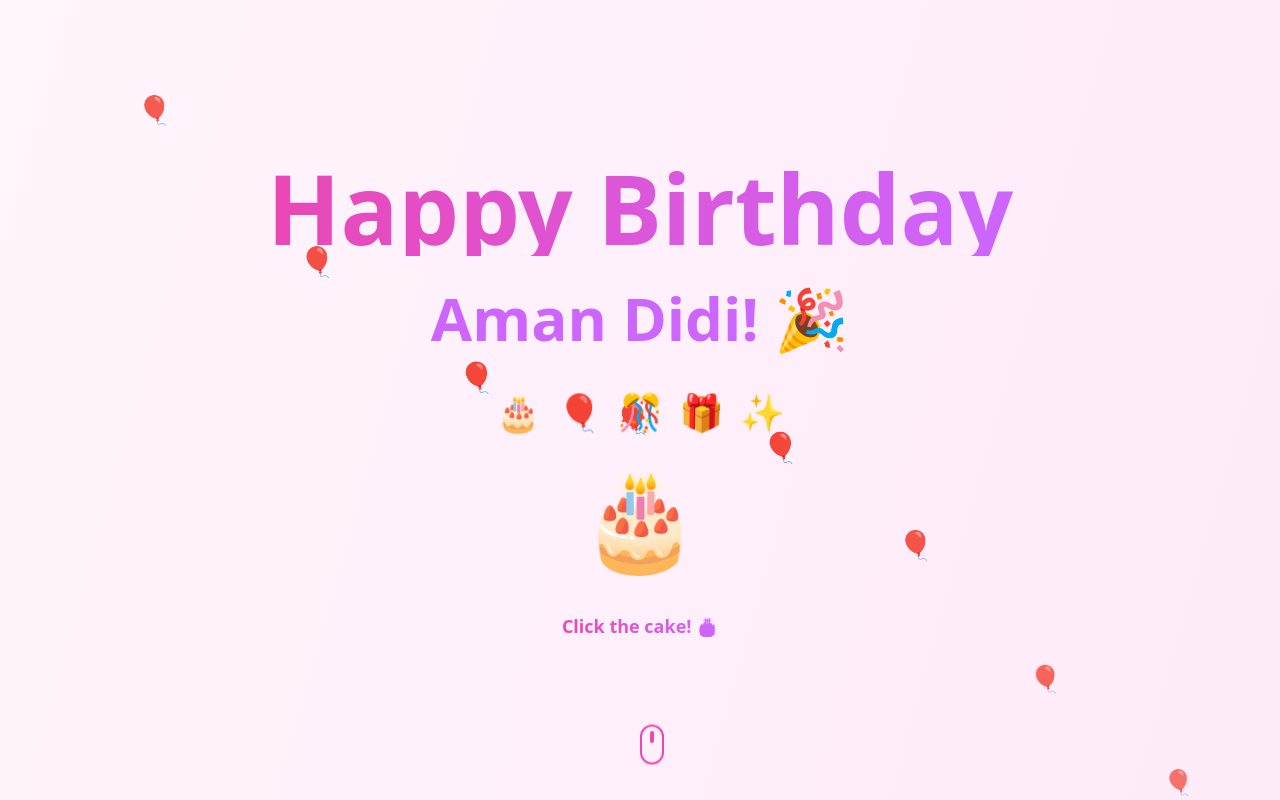
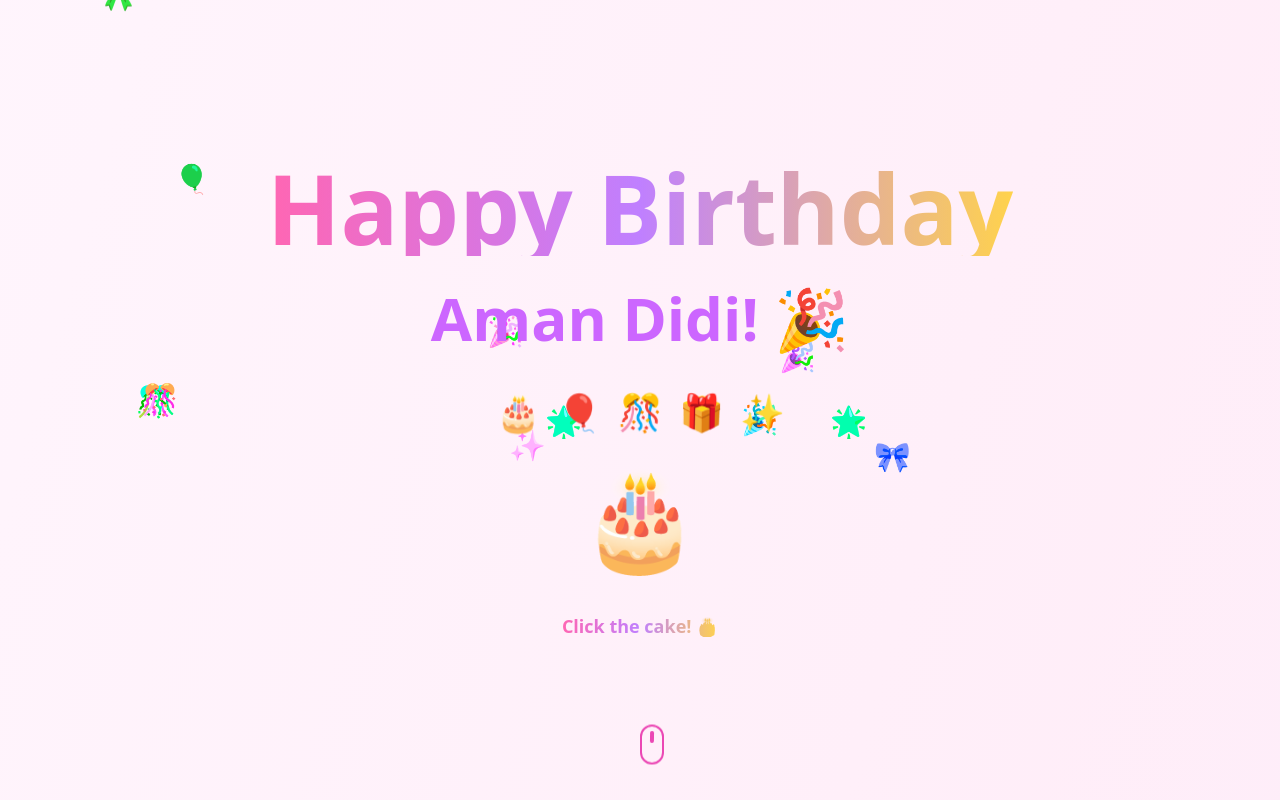
Before and after one commit to Manpreet3138/aman-didi-birthday-celebration, a React (Vite) app: page / in a window 1280 px wide. Shown: the top 800 px of the page. Built offline with nearby package versions, Linux system fonts and the light colour scheme.

Commit message:
Refactor: Improve balloon animation and theme
-   Randomize balloon colors and movement.
-   Adjust theme for a more joyful feel.
-   Revert cake to not split into pieces.

```diff
--- a/src/components/FlyingBalloons.tsx
+++ b/src/components/FlyingBalloons.tsx
@@ -1,17 +1,29 @@
+const balloonColors = ['🎈', '🟣', '🔵', '🟢', '🟡', '🟠', '❤️', '💜'];
+const balloonEmojis = ['🎈', '🎀', '🌟', '✨', '🎊', '🎉'];
+
 const FlyingBalloons = () => (
   <div className="fixed inset-0 pointer-events-none z-10 overflow-hidden">
-    {[...Array(8)].map((_, i) => (
+    {[...Array(12)].map((_, i) => {
+      const randomEmoji = balloonEmojis[Math.floor(Math.random() * balloonEmojis.length)];
+      const randomLeft = Math.random() * 90 + 5; // 5% to 95%
+      const randomDelay = Math.random() * 3; // 0 to 3 seconds
+      const randomDuration = 6 + Math.random() * 4; // 6 to 10 seconds
+
+      return (
         <div
           key={i}
           className="absolute text-3xl animate-fly-balloon"
           style={{
-          left: `${10 + i * 12}%`,
-          animationDelay: `${i * 0.8}s`,
+            left: `${randomLeft}%`,
+            animationDelay: `${randomDelay}s`,
+            animationDuration: `${randomDuration}s`,
+            filter: `hue-rotate(${Math.random() * 360}deg) saturate(1.5) brightness(1.2)`,
           }}
         >
-        🎈
+          {randomEmoji}
         </div>
-    ))}
+      );
+    })}
   </div>
 );
 
--- a/src/index.css
+++ b/src/index.css
@@ -38,22 +38,26 @@ All colors MUST be HSL.
 
     --radius: 1rem;
 
-    /* Birthday theme colors */
-    --birthday-pink: 320 80% 60%;
-    --birthday-gold: 45 100% 60%;
-    --birthday-purple: 280 100% 70%;
-    --birthday-blue: 200 100% 70%;
-    --birthday-green: 120 60% 60%;
-    --birthday-red: 0 80% 60%;
+    /* Birthday theme colors - More joyful and vibrant */
+    --birthday-pink: 330 100% 70%;
+    --birthday-gold: 45 100% 65%;
+    --birthday-purple: 270 100% 75%;
+    --birthday-blue: 200 100% 75%;
+    --birthday-green: 120 70% 65%;
+    --birthday-red: 0 90% 70%;
+    --birthday-orange: 25 100% 70%;
+    --birthday-cyan: 180 100% 70%;
 
-    /* Gradients */
-    --gradient-celebration: linear-gradient(135deg, hsl(var(--birthday-pink)), hsl(var(--birthday-purple)));
-    --gradient-balloons: linear-gradient(45deg, hsl(var(--birthday-gold)), hsl(var(--secondary)));
-    --gradient-hero: linear-gradient(180deg, hsl(var(--background)), hsl(var(--birthday-pink) / 0.1));
+    /* Gradients - More colorful and joyful */
+    --gradient-celebration: linear-gradient(135deg, hsl(var(--birthday-pink)), hsl(var(--birthday-purple)), hsl(var(--birthday-gold)));
+    --gradient-balloons: linear-gradient(45deg, hsl(var(--birthday-gold)), hsl(var(--secondary)), hsl(var(--birthday-cyan)));
+    --gradient-hero: linear-gradient(180deg, hsl(var(--background)), hsl(var(--birthday-pink) / 0.2), hsl(var(--birthday-purple) / 0.1));
+    --gradient-rainbow: linear-gradient(90deg, hsl(var(--birthday-red)), hsl(var(--birthday-orange)), hsl(var(--birthday-gold)), hsl(var(--birthday-green)), hsl(var(--birthday-blue)), hsl(var(--birthday-purple)));
 
-    /* Shadows */
-    --shadow-celebration: 0 20px 40px hsl(var(--birthday-pink) / 0.3);
-    --shadow-balloon: 0 10px 30px hsl(var(--birthday-gold) / 0.4);
+    /* Shadows - More vibrant */
+    --shadow-celebration: 0 20px 40px hsl(var(--birthday-pink) / 0.4);
+    --shadow-balloon: 0 10px 30px hsl(var(--birthday-gold) / 0.5);
+    --shadow-rainbow: 0 15px 35px hsl(var(--birthday-purple) / 0.3);
 
     /* Animations */
     --transition-bounce: all 0.6s cubic-bezier(0.68, -0.55, 0.265, 1.55);
@@ -132,11 +136,12 @@ All colors MUST be HSL.
   }
 
   .birthday-text {
-    @apply bg-gradient-to-r from-[hsl(var(--birthday-pink))] to-[hsl(var(--birthday-purple))] bg-clip-text text-transparent;
+    @apply bg-gradient-to-r from-[hsl(var(--birthday-pink))] via-[hsl(var(--birthday-purple))] to-[hsl(var(--birthday-gold))] bg-clip-text text-transparent;
   }
 
   .celebration-card {
-    @apply bg-card border border-border rounded-[var(--shadow-celebration)] backdrop-blur-sm;
+    @apply bg-card border border-border rounded-[var(--radius)] backdrop-blur-sm;
+    box-shadow: var(--shadow-rainbow);
   }
 
   /* Birthday Cake Animation */
@@ -173,4 +178,9 @@ All colors MUST be HSL.
   .piece-3.animate-slice {
     animation: slice-3 1.5s ease-out forwards;
   }
+
+  /* Joyful pulse animation for interactive elements */
+  .joyful-pulse {
+    animation: joyful-pulse 2s ease-in-out infinite;
+  }
 }
--- a/src/pages/Index.tsx
+++ b/src/pages/Index.tsx
@@ -87,7 +87,7 @@ const Index = () => {
   };
 
   return (
-    <div className="min-h-screen bg-gradient-to-br from-background to-[hsl(var(--birthday-pink)/0.1)] overflow-x-hidden">
+    <div className="min-h-screen bg-gradient-to-br from-background via-[hsl(var(--birthday-pink)/0.05)] to-[hsl(var(--birthday-purple)/0.08)] overflow-x-hidden">
       <FlyingBalloons />
       <HeroSection
         visibleSections={visibleSections}
--- a/tailwind.config.ts
+++ b/tailwind.config.ts
@@ -163,6 +163,16 @@ export default {
 				'slice-3': {
 					'0%': { transform: 'translate(-50%, -50%) scale(1) rotate(0deg)' },
 					'100%': { transform: 'translate(150%, 150%) scale(0.7) rotate(45deg)', opacity: '0.8' }
+				},
+				'joyful-pulse': {
+					'0%, 100%': {
+						transform: 'scale(1)',
+						filter: 'hue-rotate(0deg) saturate(1)'
+					},
+					'50%': {
+						transform: 'scale(1.05)',
+						filter: 'hue-rotate(30deg) saturate(1.3)'
+					}
 				}
 			},
 			animation: {
@@ -173,7 +183,8 @@ export default {
 				'fly-balloon': 'fly-balloon 8s ease-in-out infinite',
 				'tada': 'tada 2s ease-in-out',
 				'slide-up': 'slide-up 0.8s ease-out',
-				'slice': 'slice-0 1.5s ease-out forwards'
+				'slice': 'slice-0 1.5s ease-out forwards',
+				'joyful-pulse': 'joyful-pulse 2s ease-in-out infinite'
 			}
 		}
 	},
```
Lines whose indentation alone changed are shown as unchanged.
